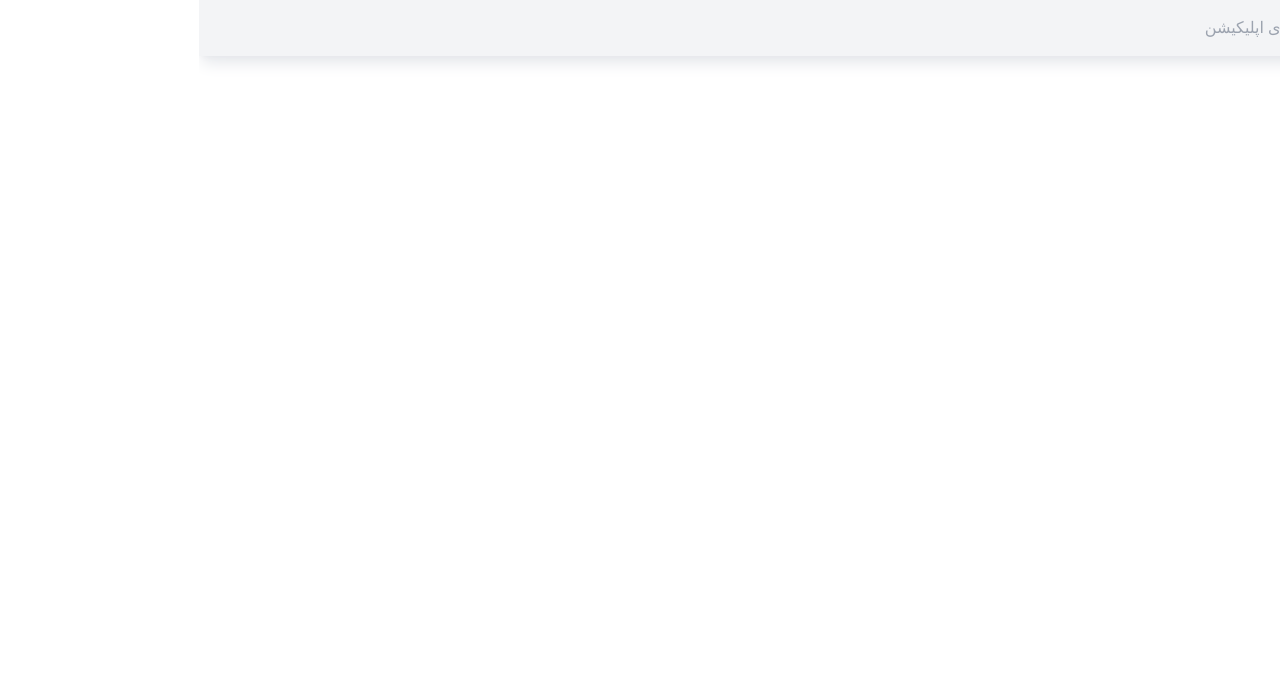
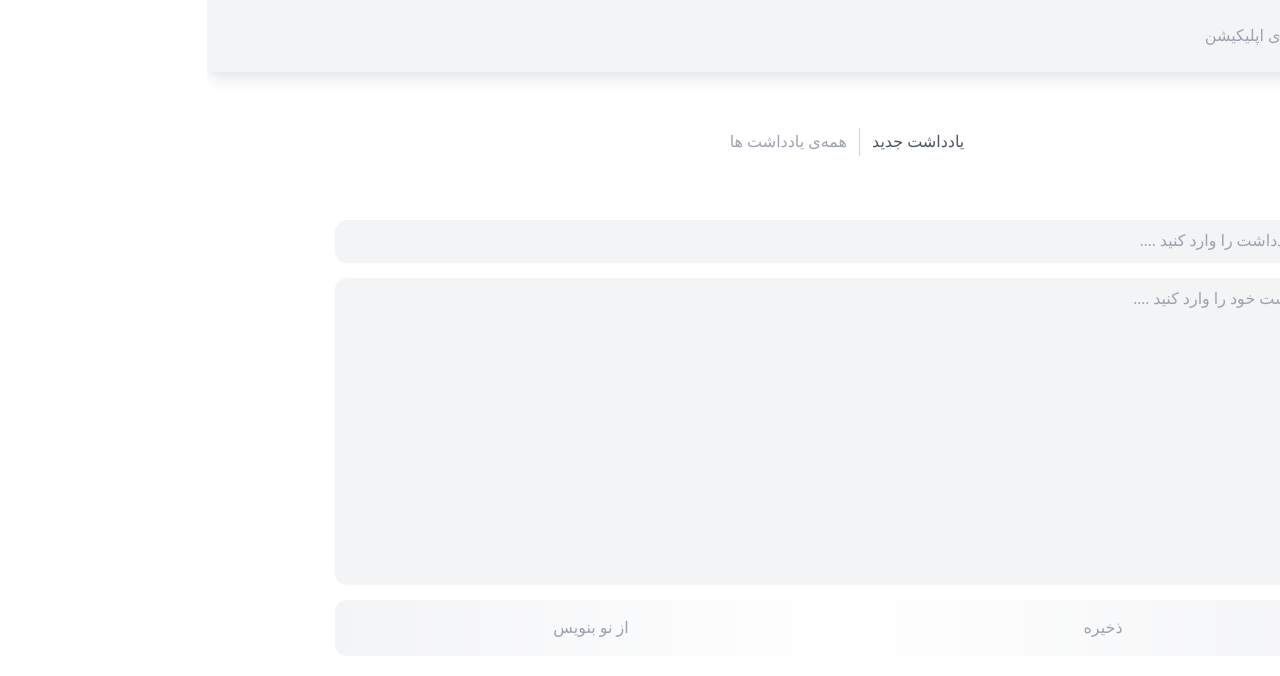
Before and after one commit to Hamidrezaabdollahi/note-app-task, a React (Vite) app: page /notes/add in a window 1280 px wide. Shown: the top 676 px of the page. Built offline with nearby package versions, Linux system fonts and the light colour scheme; a web font is replaced by a local one.

Commit message:
implement ui for add new note sections

```diff
--- a/src/App.tsx
+++ b/src/App.tsx
@@ -1,9 +1,12 @@
-import { Route, Routes } from 'react-router-dom'
+import { Navigate, Route, Routes } from 'react-router-dom'
 import './index.css'
 import Home from './pages/Home'
-import Notes from './pages/Notes'
+
 import About from './pages/About'
 import Navbar from './components/Navbar'
+import Layout from './components/Layout'
+import AddNote from './components/AddNote'
+import NotesList from './components/NotesList'
 
 function App() {
   return (
@@ -11,7 +14,11 @@ function App() {
       <Navbar />
       <Routes>
         <Route path='/' element={<Home />} />
-    <Route path='/notes' element={<Notes />} />
+        <Route path='/notes' element={<Layout />} >
+          <Route index element={<Navigate to="add" />} />
+          <Route path='add' element={<AddNote />} />
+          <Route path='notes-list' element={<NotesList />} />
+        </Route>
         <Route path='/about' element={<About />} />
       </Routes>
     </>
--- /dev/null
+++ b/src/components/AddNote.tsx
@@ -0,0 +1,14 @@
+
+export default function AddNote() {
+  return (
+    <div className="flex flex-col items-center justify-start my-6 w-full gap-y-4 text-secondary-400">
+
+      <input type="text" className="textFieldInput" placeholder="موضوع یادداشت را وارد کنید ...." />
+      <textarea className="textAreaFieldInput" rows={12} placeholder="متن یادداشت خود را وارد کنید ...." />
+      <div className="flex items-center justify-between w-full">
+        <button className="bg-gradient-to-l from-secondary-100 p-4 flex-1 rounded-xl hover:text-secondary-600 transition-all duration-200">ذخیره</button>
+        <button className="bg-gradient-to-r from-secondary-100 p-4 flex-1 rounded-xl hover:text-secondary-600 transition-all duration-200">از نو بنویس</button>
+      </div>
+    </div>
+  )
+}
--- /dev/null
+++ b/src/components/Layout.tsx
@@ -0,0 +1,16 @@
+
+import { NavLink, Outlet } from "react-router-dom";
+
+export default function Layout() {
+
+  return (
+    <div className="flex flex-col items-center justify-start w-full lg:max-w-screen-lg mx-auto">
+        <div className="flex items-center justify-center gap-x-3 my-10 font-light">
+            <NavLink className={({isActive})=>isActive ? " text-secondary-600" : "text-secondary-400"} to="add">یادداشت جدید</NavLink>
+            <span className=" w-[1px] h-7 border-none bg-secondary-300"></span>
+            <NavLink className={({isActive})=>isActive ? " text-secondary-600" : "text-secondary-400"} to="notes-list" >همه‌ی یادداشت ها</NavLink>
+        </div>
+        <Outlet />
+    </div>
+  )
+}
--- a/src/components/Navbar.tsx
+++ b/src/components/Navbar.tsx
@@ -4,7 +4,7 @@ import NavbarLink from "../ui/NavbarLink";
 
 export default function Navbar() {
     return (
-        <div className="sticky top-0 right-0 py-2 px-4 w-full bg-secondary-100 borber-b border-secondary-400 shadow-lg shadow-secondary-200  mb-4 ">
+        <div className="sticky top-0 right-0 py-4 px-6 w-full bg-secondary-100 borber-b border-secondary-400 shadow-lg shadow-secondary-200  mb-4 ">
             <ul className="flex items-center justify-start gap-x-4 p-2 font-light">
                 <li>
                     <NavbarLink to="/">خانه</NavbarLink>
--- /dev/null
+++ b/src/components/NotesList.tsx
@@ -0,0 +1,6 @@
+
+export default function NotesList() {
+  return (
+    <div>NotesList</div>
+  )
+}
--- a/src/index.css
+++ b/src/index.css
@@ -1,5 +1,4 @@
 @import url("../public/fonts.css");
-
 
 @tailwind base;
 @tailwind components;
@@ -56,14 +55,17 @@
 
 @layer components {
   .textFieldInput {
-    @apply w-full py-3 text-secondary-500 px-4 rounded-xl outline-none border border-gray-100 ;
+    @apply w-full py-2  shadow-sm text-secondary-500 px-3 rounded-xl outline-none border border-gray-100 bg-secondary-100;
+  }
+  .textAreaFieldInput {
+    @apply w-full py-2  shadow-sm text-secondary-500 px-3 resize-none rounded-xl outline-none border border-gray-100 bg-secondary-100;
   }
 
   .btnConfirm {
-    @apply bg-primary-900 text-white w-full py-3 rounded-xl transition-all duration-200 hover:bg-primary-800 ;
+    @apply bg-primary-900 text-white w-full py-3 rounded-xl transition-all duration-200 hover:bg-primary-800;
   }
   .btn--primary {
-    @apply px-4 py-3 bg-primary-900 text-white hover:bg-primary-800 shadow-lg ;
+    @apply px-4 py-3 bg-primary-900 text-white hover:bg-primary-800 shadow-lg;
   }
   .btn--secondary {
     @apply bg-secondary-600 text-secondary-100;
@@ -110,8 +112,6 @@ body {
   margin: 0;
 }
 
-
-
 button {
   cursor: pointer;
   outline: none;
```
Lines whose indentation alone changed are shown as unchanged.
